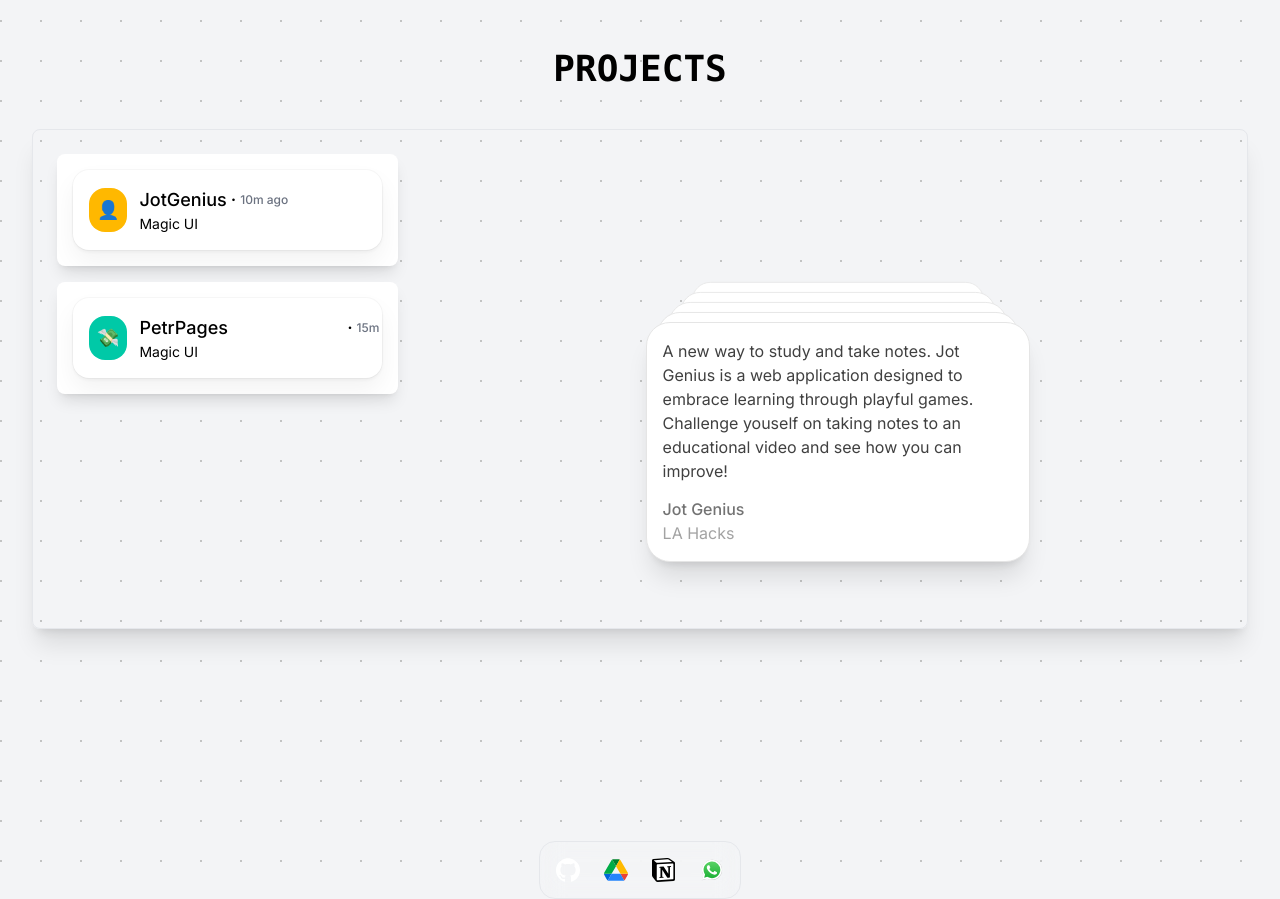
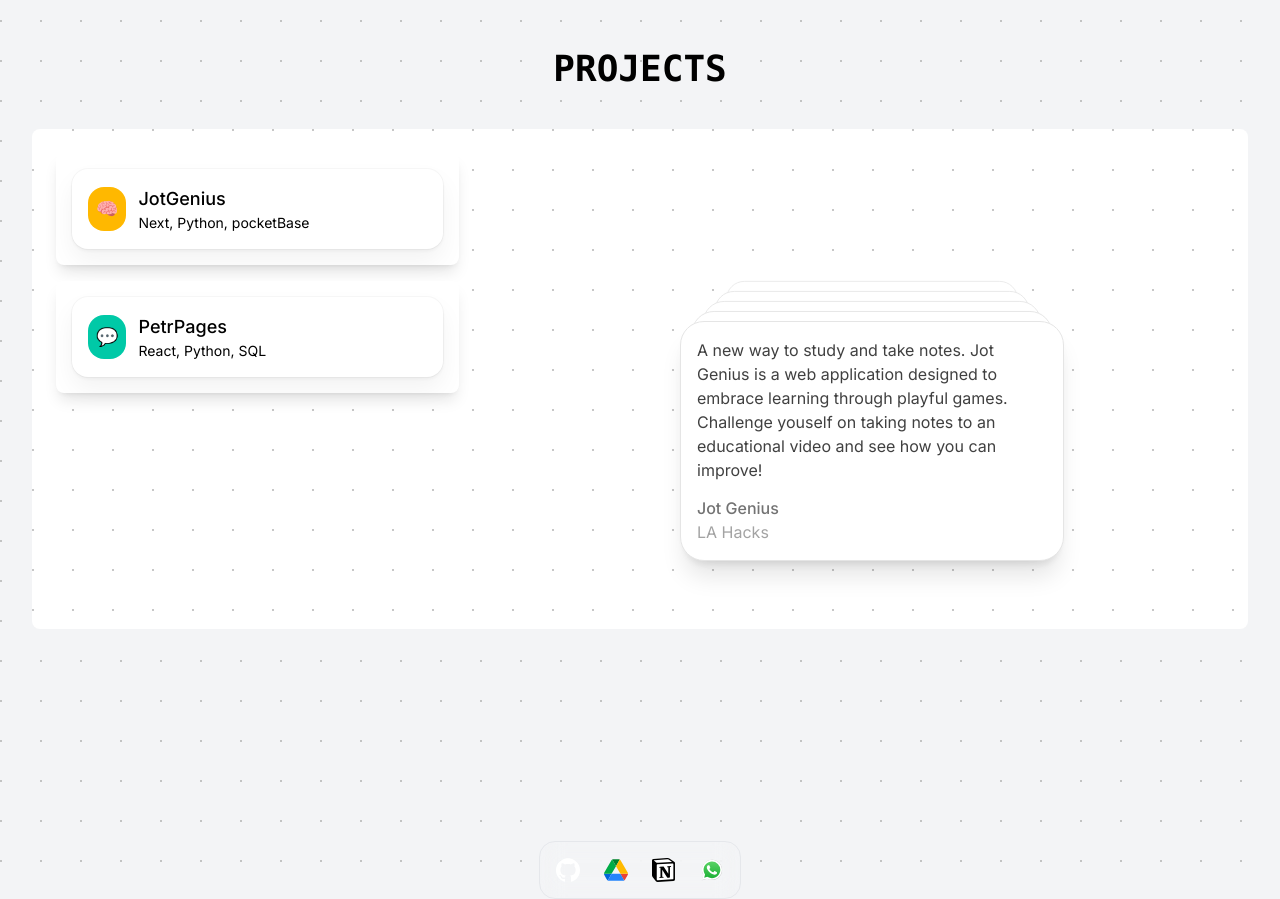
Before and after one commit to huynh-kyle23/personalWeb, a Next.js app: page / in a window 1280 px wide. Shown: the part 2700-3599 px from the top of the page. Built offline with nearby package versions, Linux system fonts and the light colour scheme.

Commit message:
Fixed the div issue and the order issue added emojis.

```diff
--- a/components/animated_list_component.tsx
+++ b/components/animated_list_component.tsx
@@ -3,6 +3,7 @@
 import { cn } from "@/lib/utils";
 import { AnimatedList } from "../components/ui/animated_list";
 import { CardStackDemo } from "./card_stack_component";
+import DotPattern from "./ui/dotPattern";
 
 interface Item {
   name: string;
@@ -14,39 +15,39 @@ interface Item {
 
 let notifications = [
   {
-    name: "PetrPages                        ",
-    description: "Magic UI",
-    time: "15m ago",
-    icon: "💸",
+    name: "PetrPages                                                      ",
+    description: "React, Python, SQL",
+    time: "",
+    icon: "💬",
     color: "#00C9A7",
   },
   {
-    name: "JotGenius",
-    description: "Magic UI",
-    time: "10m ago",
-    icon: "👤",
+    name: "JotGenius                                                      ",
+    description: "Next, Python, pocketBase",
+    time: "",
+    icon: "🧠",
     color: "#FFB800",
   },
   {
-    name: "Yappr",
-    description: "Magic UI",
-    time: "5m ago",
-    icon: "💬",
+    name: "Yappr                                                          ",
+    description: "Python, OpenAI",
+    time: "",
+    icon: "🗣️",
     color: "#FF3D71",
   },
   {
-    name: "Spesis Analysis",
-    description: "Magic UI",
-    time: "2m ago",
-    icon: "🗞️",
-    color: "#1E86FF",
+    name: "Spesis Analysis                                                 ",
+    description: "Jupyter, matplotlib, pandas, SQL",
+    time: "",
+    icon: "🦠",
+    color: "#6A5ACD",
   },
   {
-    name: "Dublin Classification",
-    description: "Magic UI",
-    time: "2m ago",
-    icon: "🗞️",
-    color: "#1E86FF",
+    name: "Dublin Classification                                            ",
+    description: "matplotlib, plotly, pandas, scikitlearn",
+    time: "",
+    icon: "🏡",
+    color: "#8A2BE2",
   },
 ];
 
@@ -85,13 +86,13 @@ const Notification = ({ name, description, icon, color, time }: Item) => {
 
 export function AnimatedListDemo({ className }: { className?: string }) {
   return (
-    <div
-      className={cn(
-        "relative flex h-[500px] w-full p-6 overflow-hidden rounded-lg border bg-background md:shadow-xl",
-        className
-      )}
-    >
-      <div className="flex flex-row w-full space-x-4">
+    <div className="relative flex h-[500px] w-full p-6 overflow-hidden rounded-lg bg-white">
+      <DotPattern
+        width={40}
+        height={40}
+        className="absolute inset-0 z-0"  // Ensure the dot pattern is behind content
+      />
+      <div className="relative flex flex-row w-full space-x-4 z-10">
         {/* Animated List */}
         <div className="flex-1 max-w-full">
           <AnimatedList>
```
